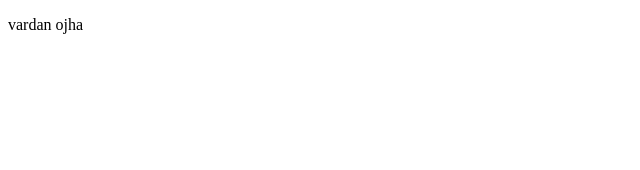
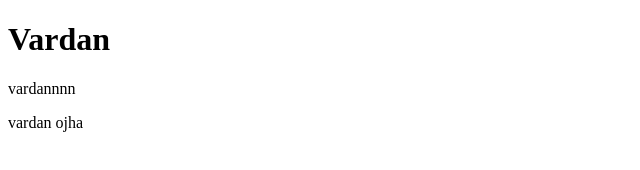
Before and after one commit to Vardan-coderr/Apki-Apni-Kaksha, a plain HTML site: page index.html in a window 1280 px wide. Shown: the whole page, without its empty margins (0-640 px from the left). Drawn offline with Linux system fonts and the light colour scheme.

Commit message:
Update index.html

```diff
--- a/index.html
+++ b/index.html
@@ -6,7 +6,8 @@
     <title>Document</title>
 </head>
 <body>
-
+    <h1>Vardan</h1>
+<p>vardannnn </p>
     <p>vardan ojha </p>
 </body>
 </html>
```
